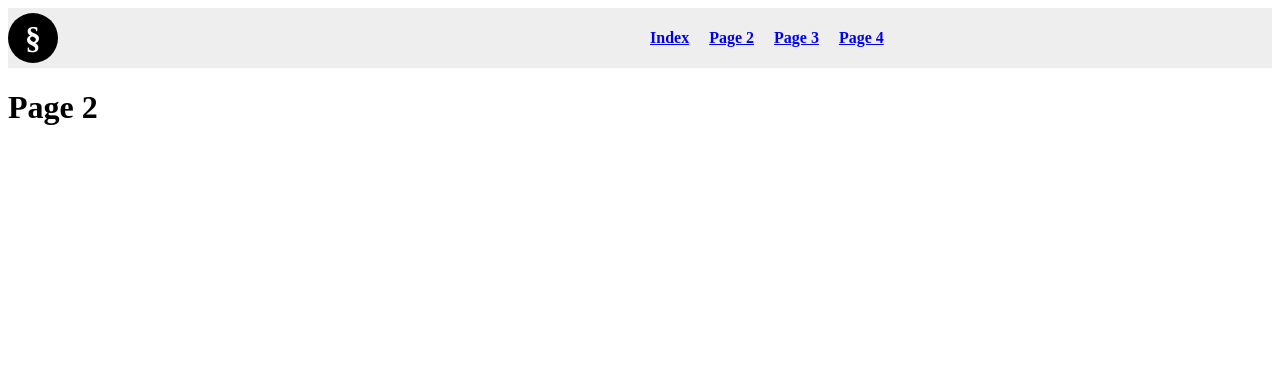
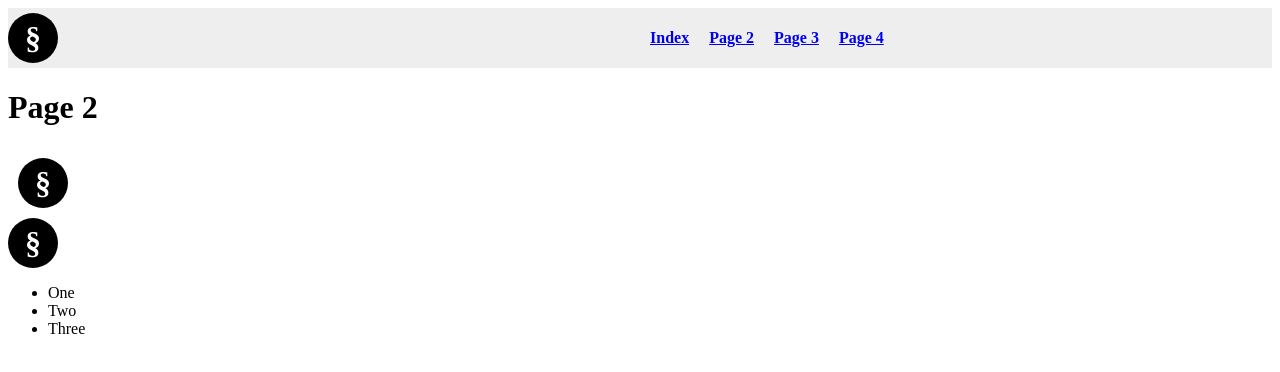
Before and after one commit to digivizer/gatsby-1659, a Gatsby site: page /page-2 in a window 1280 px wide. Built offline with nearby package versions, Linux system fonts and the light colour scheme; Gatsby itself is replaced by a stand-in of ours.

Commit message:
Demonstrating CSS Module import bug in Gatsby 1.2
Crashes with a runtime error in the browser.

```diff
--- a/package.json
+++ b/package.json
@@ -5,7 +5,7 @@
   "version": "1.0.0",
   "author": "Mark Rickerby <me@maetl.net>",
   "dependencies": {
-    "gatsby": "^1.0.1",
+    "gatsby": "1.2",
     "gatsby-link": "^1.0.1",
     "gatsby-plugin-postcss-sass": "^1.0.1",
     "gatsby-plugin-react-helmet": "^1.0.1"
--- /dev/null
+++ b/src/components/Footer.js
@@ -0,0 +1,18 @@
+import React from 'react'
+
+import Logo from './Logo'
+
+import styles from './NavBar.module.scss'
+
+const Footer = () => (
+  <div className={styles.footer}>
+    <Logo />
+    <ul>
+      <li>One</li>
+      <li>Two</li>
+      <li>Three</li>
+    </ul>
+  </div>
+)
+
+export default Footer
--- /dev/null
+++ b/src/components/Footer.module.scss
@@ -0,0 +1,3 @@
+.footer {
+  border-top: 2px solid #333;
+}
--- /dev/null
+++ b/src/components/LogoPage.js
@@ -0,0 +1,13 @@
+import React from 'react'
+
+import Logo from './Logo'
+
+import styles from './LogoPage.module.scss'
+
+const LogoPage = () => (
+  <div className={styles.logoPage}>
+    <Logo />
+  </div>
+)
+
+export default LogoPage
--- /dev/null
+++ b/src/components/LogoPage.module.scss
@@ -0,0 +1,3 @@
+.logoPage {
+  padding: 10px;
+}
--- a/src/pages/index.js
+++ b/src/pages/index.js
@@ -2,12 +2,14 @@ import React from 'react'
 import Link from 'gatsby-link'
 
 import NavBar from '../components/NavBar'
+import Footer from '../components/Footer'
 
 const IndexPage = () => (
   <div>
     <NavBar />
     <h1>Hi people</h1>
     <p>Welcome to your new Gatsby site.</p>
+    <Footer />
   </div>
 )
 
--- a/src/pages/page-2.js
+++ b/src/pages/page-2.js
@@ -1,11 +1,15 @@
 import React from 'react'
 
 import NavBar from '../components/NavBar'
+import LogoPage from '../components/LogoPage'
+import Footer from '../components/Footer'
 
 const SecondPage = () => (
   <div>
     <NavBar />
     <h1>Page 2</h1>
+    <LogoPage />
+    <Footer />
   </div>
 )
 
--- a/src/pages/page-3.js
+++ b/src/pages/page-3.js
@@ -1,11 +1,15 @@
 import React from 'react'
 
 import NavBar from '../components/NavBar'
+import LogoPage from '../components/LogoPage'
+import Footer from '../components/Footer'
 
 const ThirdPage = () => (
   <div>
     <NavBar />
     <h1>Page 3</h1>
+    <LogoPage />
+    <Footer />
   </div>
 )
 
--- a/src/pages/page-4.js
+++ b/src/pages/page-4.js
@@ -1,11 +1,13 @@
 import React from 'react'
 
 import NavBar from '../components/NavBar'
+import Footer from '../components/Footer'
 
 const FourthPage = () => (
   <div>
     <NavBar />
     <h1>Page 4</h1>
+    <Footer />
   </div>
 )
 
```
Also changed, not shown: 1 other file.
